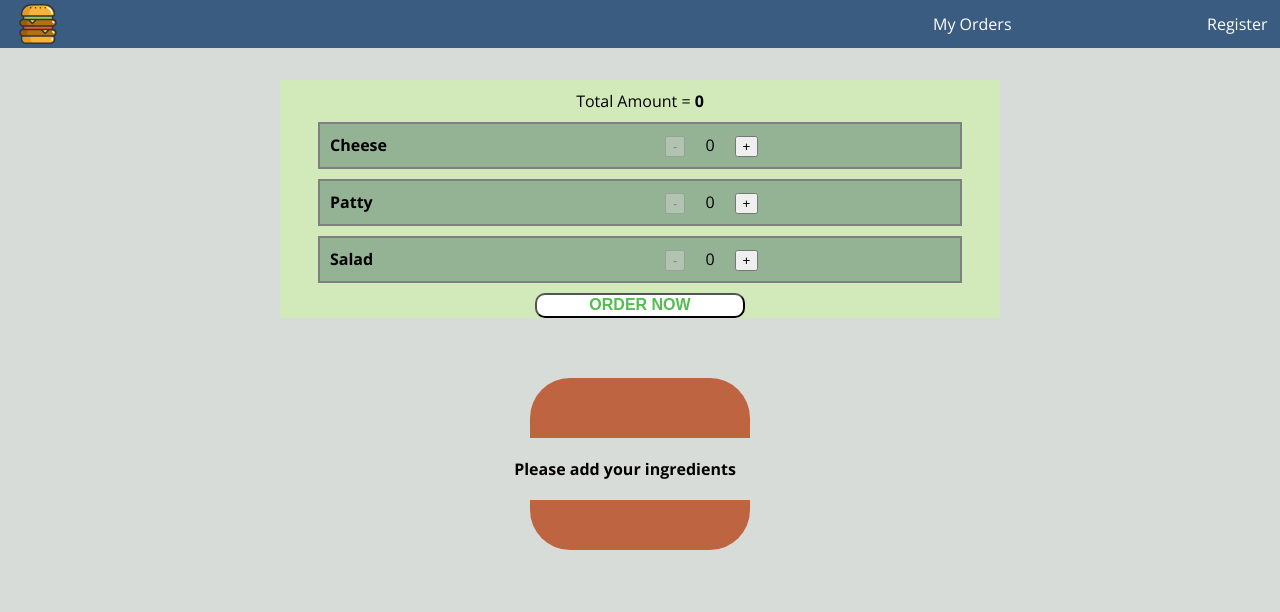
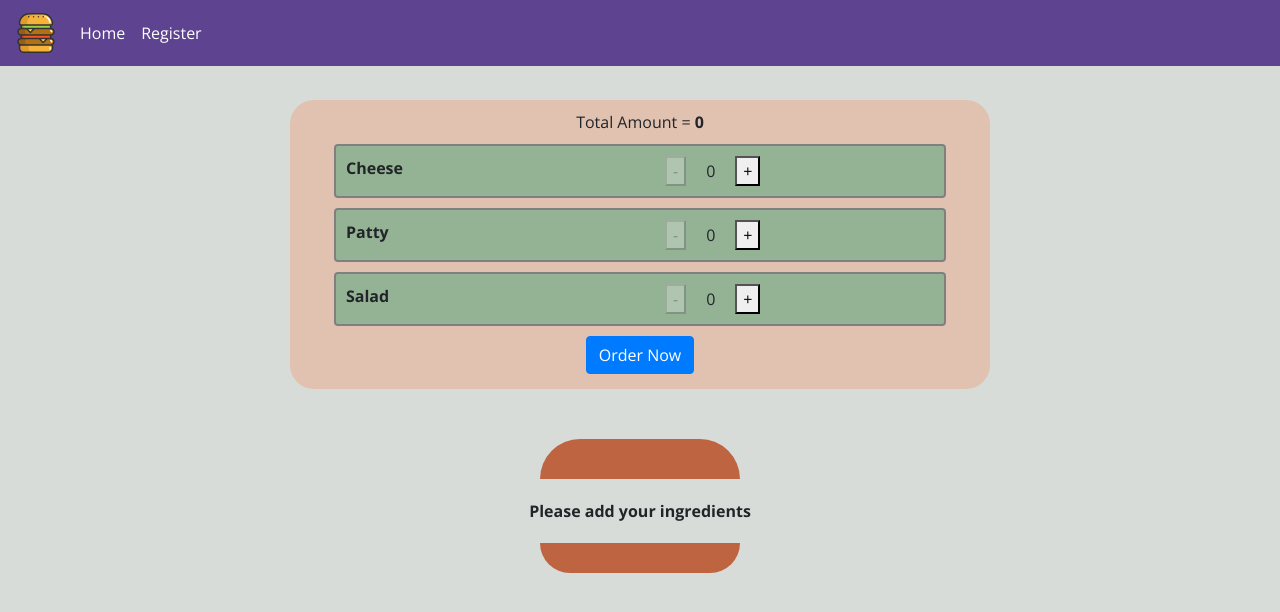
Before and after one commit to ankitbhattab95/burger-builder, a React (Create React App) app in the folder burger-builder/: page / in a window 1280 px wide. Shown: the top 612 px of the page. Built offline with nearby package versions, Linux system fonts and the light colour scheme.

Commit message:
added bootstrap

```diff
--- a/burger-builder/public/index.html
+++ b/burger-builder/public/index.html
@@ -1,15 +1,22 @@
 <!DOCTYPE html>
 <html lang="en">
+
 <head>
   <meta charset="utf-8" />
   <link rel="icon" href="%PUBLIC_URL%/favicon.ico" />
   <meta name="viewport" content="width=device-width, initial-scale=1" />
   <meta name="theme-color" content="#000000" />
-    <meta
-      name="description"
-      content="Web site created using create-react-app"
-    />
+  <meta name="description" content="Web site created using create-react-app" />
   <link rel="apple-touch-icon" href="%PUBLIC_URL%/logo192.png" />
+  <!-- bootstrap -->
+      <!-- Latest compiled and minified CSS -->
+      <link rel="stylesheet" href="https://maxcdn.bootstrapcdn.com/bootstrap/4.5.0/css/bootstrap.min.css">
+      <!-- jQuery library -->
+      <script src="https://ajax.googleapis.com/ajax/libs/jquery/3.5.1/jquery.min.js"></script>
+      <!-- Popper JS -->
+      <script src="https://cdnjs.cloudflare.com/ajax/libs/popper.js/1.16.0/umd/popper.min.js"></script>
+      <!-- Latest compiled JavaScript -->
+      <script src="https://maxcdn.bootstrapcdn.com/bootstrap/4.5.0/js/bootstrap.min.js"></script>
   <!--
       manifest.json provides metadata used when your web app is installed on a
       user's mobile device or desktop. See https://developers.google.com/web/fundamentals/web-app-manifest/
@@ -27,6 +34,7 @@
   <link href="https://fonts.googleapis.com/css2?family=Open+Sans:wght@400;700&display=swap" rel="stylesheet">
   <title>Burger-Builder</title>
 </head>
+
 <body>
   <noscript>You need to enable JavaScript to run this app.</noscript>
   <div id="root"></div>
@@ -41,4 +49,5 @@
       To create a production bundle, use `npm run build` or `yarn build`.
     -->
 </body>
+
 </html>
--- a/burger-builder/src/components/Buildcontrols/Buildcontrol/Buildcontrol.js
+++ b/burger-builder/src/components/Buildcontrols/Buildcontrol/Buildcontrol.js
@@ -8,7 +8,7 @@ const Buildcontrol = (props) => {
         disableButton = false
     }
     return (
-        <div className={classes.update}>
+        <div className={[classes.update,"rounded"].join(" ")}>
             <div>
                <strong>{props.ingredient}</strong>
             </div>
--- a/burger-builder/src/components/Buildcontrols/Buildcontrols.js
+++ b/burger-builder/src/components/Buildcontrols/Buildcontrols.js
@@ -3,16 +3,7 @@ import Aux from '../Aux/Aux'
 import Buildcontrol from './Buildcontrol/Buildcontrol'
 import classes from '../../css-modules/Burgerbuilder.module.css'
 import Checkout from '../Checkout/checkout';
-import Backdrop from '../Backdrop/Backdrop';
 
-
-// const input = {
-//     ingredients: {
-//         cheese: 0,
-//         patty: 1,
-//         salad: 2
-//     }
-// }
 const Buildcontrols = (props) => {
     const childCondtrols = Object.keys(props.ingredients).map((ingredient, index) => {
         return (
@@ -27,19 +18,24 @@ const Buildcontrols = (props) => {
             </div>)
     })
 
+
+
     return (
-        <div>
-            {(props.isCheckout) ? <Checkout cancel={props.checkout} amount={props.amount}/> : null}
-            {/* {(props.isCheckout) ? <Backdrop/> : null} */}
-
+        <div className={["roundd",classes.box].join(" ")}>
+            <Checkout amount={props.amount}/>
             <span className={classes.amount}>
                 Total Amount = <strong>{props.amount}</strong>
             </span>
             {childCondtrols}
-            <button onClick={props.checkout}
-                className={classes.orderButton}>
-                Order now
-            </button>
+            <button
+                type="button"
+                className={[classes.order,"btn","btn-primary"].join(" ")}
+                data-toggle="modal"
+                data-target="#exampleModalCenter"
+                onClick={props.checkout}
+            >
+                Order Now
+             </button>
         </div>
         // </Aux>
     )
--- a/burger-builder/src/components/Burger/Burger.css
+++ b/burger-builder/src/components/Burger/Burger.css
@@ -7,10 +7,11 @@
     border-top-left-radius : 40px;
     border-top-right-radius : 40px;
 }
-.layer   {
-    width: 90%;
-    text-align: center;
-    font-weight: bold;
+.layer {
+	width: 90%;
+	text-align: center;
+	font-weight: bold;
+	margin: 0 auto;
 }
 .bread-bottom{
     /* display: block; */
--- a/burger-builder/src/components/Navigation/Navigation.css
+++ b/burger-builder/src/components/Navigation/Navigation.css
@@ -1,34 +1,27 @@
-.nav{
+/* .navigation{
     background-color: rgb(59, 92, 129);
     height: 6vh;
     color: white;
     display: grid;
-    /* margin-bottom: 20px; */
     grid-template-columns: 3fr 1fr 1fr;
     grid-template-rows: auto;
     justify-items: center;
     position: fixed;
     top: 0;
     width: 100%;
-    /* z-index: 30;  */
-    /* align-content: end; */
 }
 
-.nav >div{
-    /* background-color: rgb(199, 47, 47); */
+.navigation >div{
     width:100% ;
     display: grid;
     justify-content: end;
-    height: 5.9vh;
     margin-top:auto;
     align-content: center;
+    height: 6vh;
     margin-right: 25px;
-    /* margin-right: 5px; */
-    /* display: flex; */
     text-align: center;
 }
-.nav :nth-child(1){
-    /* background-color: violet; */
+.navigation :nth-child(1){
     display: grid;
     justify-content: start;
     padding-left: 20px;
@@ -36,9 +29,7 @@
 .logo{
     display: grid;
     justify-content: start;
-    /* background-color: yellow; */
     width: 40px;
-    /* height: 100%; */
     margin: 0;
 }
 @media screen and (max-width:400px){
@@ -59,4 +50,25 @@
         height: 3px;
         background-color: white;
     }
+} */
+
+
+.bg-light {
+    background-color: #5e4390 !important;
+    color: white!important;
 }
+nav .show > .nav-link {
+    color: white!important;
+}
+.navbar-light .navbar-nav .active > .nav-link, .navbar-light .navbar-nav .nav-link.active, .navbar-light .navbar-nav .nav-link.show, .navbar-light .navbar-nav .show > .nav-link {
+    color: white!important;
+}
+.navbar-nav .nav-link {
+    padding-right: 0;
+    padding-left: 0;
+    color: white!important;
+}
+.navbar-brand >img{
+max-width: 40px;
+/* max-height: 99px; */
+}
--- a/burger-builder/src/components/Navigation/Navigation.js
+++ b/burger-builder/src/components/Navigation/Navigation.js
@@ -1,10 +1,11 @@
 import React from 'react'
-import './Navigation.css'
+// import './Navigation.css'
+import classes from './Navigation.css'
 import logoSvg from '../../Assets/Images/logo.svg'
 const Navigation = (props) => {
     return (
-        <div className='nav'>
-            <div>
+        <div className='anav'>
+            {/* <div>
                 <img
                     src={logoSvg}
                     alt='ALTlogo'
@@ -18,8 +19,39 @@ const Navigation = (props) => {
                 <div className='bar'></div>
                 <div className='bar'></div>
                 <div className='bar'></div>
-            </div>
+            </div> */}
+            <nav className="navbar navbar-expand-lg navbar-light bg-light fixed-top">
+                <a className="navbar-brand" href="#">
+                    <img src={logoSvg} alt="Buder builder"></img>
+                </a>
+                <button className="navbar-toggler" type="button" data-toggle="collapse" data-target="#navbarSupportedContent" aria-controls="navbarSupportedContent" aria-expanded="false" aria-label="Toggle navigation">
+                    <span className="navbar-toggler-icon"></span>
+                </button>
 
+                <div className="collapse navbar-collapse" id="navbarSupportedContent">
+                    <ul className="navbar-nav mr-auto">
+                        <li className="nav-item active">
+                            <a className="nav-link" href="#">Home <span className="sr-only">(current)</span></a>
+                        </li>
+                        <li className="nav-item">
+                            <a className="nav-link" href="#">Register</a>
+                        </li>
+                        {/* <li className="nav-item dropdown">
+                            <a className="nav-link dropdown-toggle" href="#" id="navbarDropdown" role="button" data-toggle="dropdown" aria-haspopup="true" aria-expanded="false">
+                                Dropdown
+                            </a>
+                            <div className="dropdown-menu" aria-labelledby="navbarDropdown">
+                                <a className="dropdown-item" href="#">Action</a>
+                                <a className="dropdown-item" href="#">Another action</a>
+                                <div className="dropdown-divider"></div>
+                                <a className="dropdown-item" href="#">Something else here</a>
+                            </div>
+                        </li> */}
+
+                    </ul>
+
+                </div>
+            </nav>
         </div>
 
 
--- a/burger-builder/src/containers/Burgerbuilder.js
+++ b/burger-builder/src/containers/Burgerbuilder.js
@@ -3,7 +3,7 @@ import Aux from '../components/Aux/Aux'
 import Burger from '../components/Burger/Burger'
 import Buildcontrols from '../components/Buildcontrols/Buildcontrols';
 import classes from '../css-modules/Burgerbuilder.module.css'
-import Backdrop from '../components/Backdrop/Backdrop'
+// import Backdrop from '../components/Backdrop/Backdrop'
 
 
 class Burgerbuilder extends PureComponent {
@@ -63,7 +63,7 @@ class Burgerbuilder extends PureComponent {
     render() {
         return (
             <Aux >
-                {(this.state.checkout) ? <Backdrop /> : null}
+                {/* {(this.state.checkout) ? <Backdrop /> : null} */}
 
 
                 <div className={classes.controls}>
--- a/burger-builder/src/css-modules/Burgerbuilder.module.css
+++ b/burger-builder/src/css-modules/Burgerbuilder.module.css
@@ -1,11 +1,12 @@
 .controls {
     font-family: 'Open Sans', sans-serif;
-    background-color: rgba(206, 248, 155, 0.5);
+    background-color: rgba(236, 168, 136, 0.5);
     width:80%;
     max-width: 700px;
     margin:0 auto;
     margin-top: 10vh;
     padding:0px 10px;
+    border-radius: 1.5rem;
     top: 40px;
     /* padding-left:100px; */
     /* position: relative; */
@@ -15,7 +16,14 @@
     justify-items: center;
     gap: 10px; */
 }
-
+.box {
+	margin-top: 100px;
+	padding-bottom: 15px;
+}
+.order {
+    display: block;
+    margin: 0 auto;
+}
 .buildcontrol {
     /* display: grid; */
     /* grid-template-columns: 1fr 1fr 1fr 1fr; */
```
Also changed, not shown: burger-builder/src/components/Checkout/checkout.js (+24 -9 lines). Lines whose indentation alone changed are shown as unchanged.
